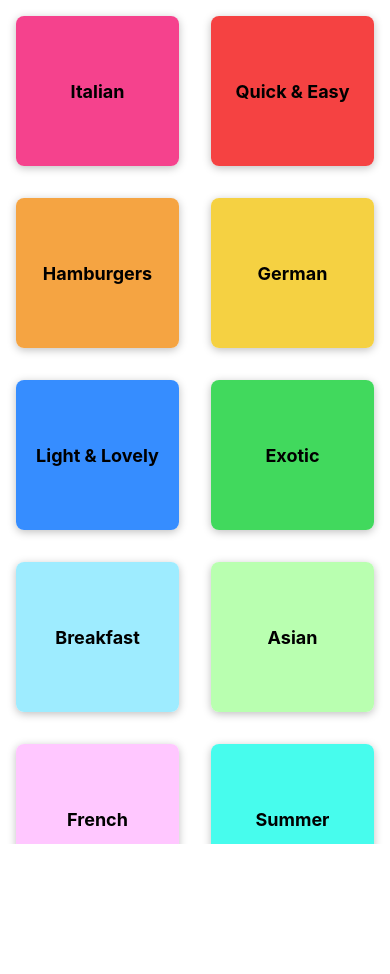
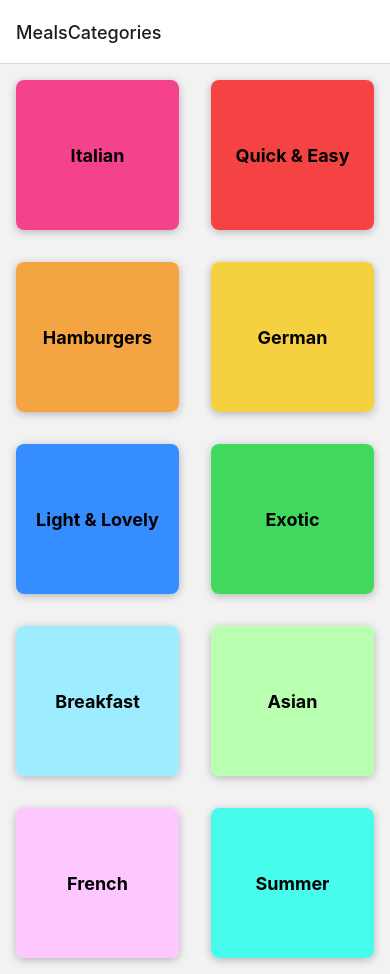
Before and after one commit to AliveKiwi/mm-react-native-navigation, a React Native app: screen / in a window 390 px wide. Before the commit the page ends 844 px from the top, so only its background shows below. Built offline with nearby package versions, Linux system fonts and the light colour scheme.

Commit message:
95 navigation: Added CategoriesScreen to NavigationContainer>Stack.Navigator>Stack.Screen in App.js

```diff
--- a/App.js
+++ b/App.js
@@ -1,13 +1,23 @@
 import { StatusBar } from 'expo-status-bar';
 import { StyleSheet } from 'react-native';
+import { NavigationContainer } from '@react-navigation/native';
+import { createStackNavigator } from '@react-navigation/stack';
+
 import CategoriesScreen from './screens/CategoriesScreen';
 
+const Stack = createStackNavigator();
+console.log(Stack);
 export default function App() {
   return (
     <>
       {/* 94 added StatusBar */}
-      <StatusBar style="light" />
-      <CategoriesScreen />
+      <StatusBar style="dark" />
+      {/* 95 added Navigation */}
+      <NavigationContainer>
+        <Stack.Navigator>
+          <Stack.Screen name="MealsCategories" component={CategoriesScreen} />
+        </Stack.Navigator>
+      </NavigationContainer>
     </>
   );
 }
```
